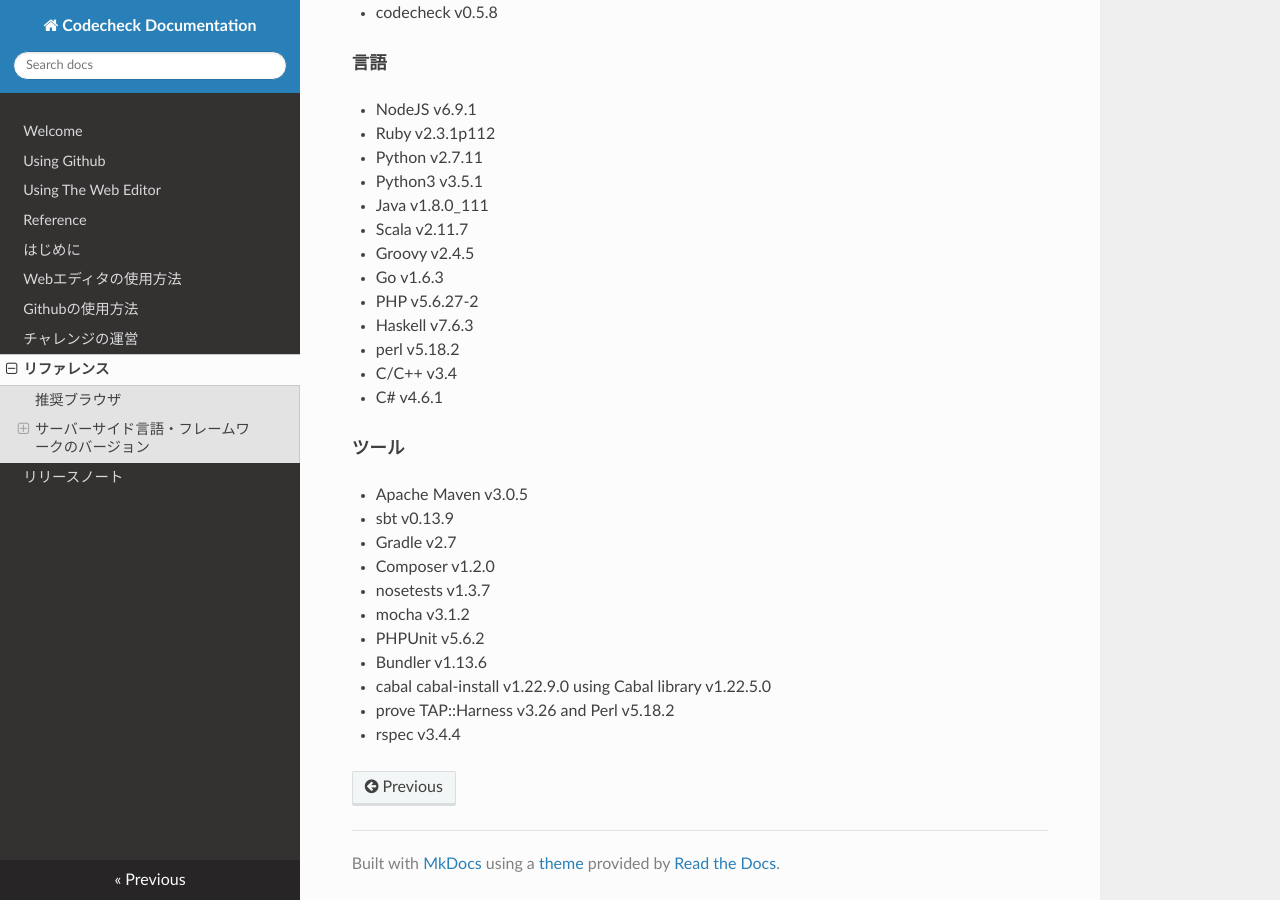
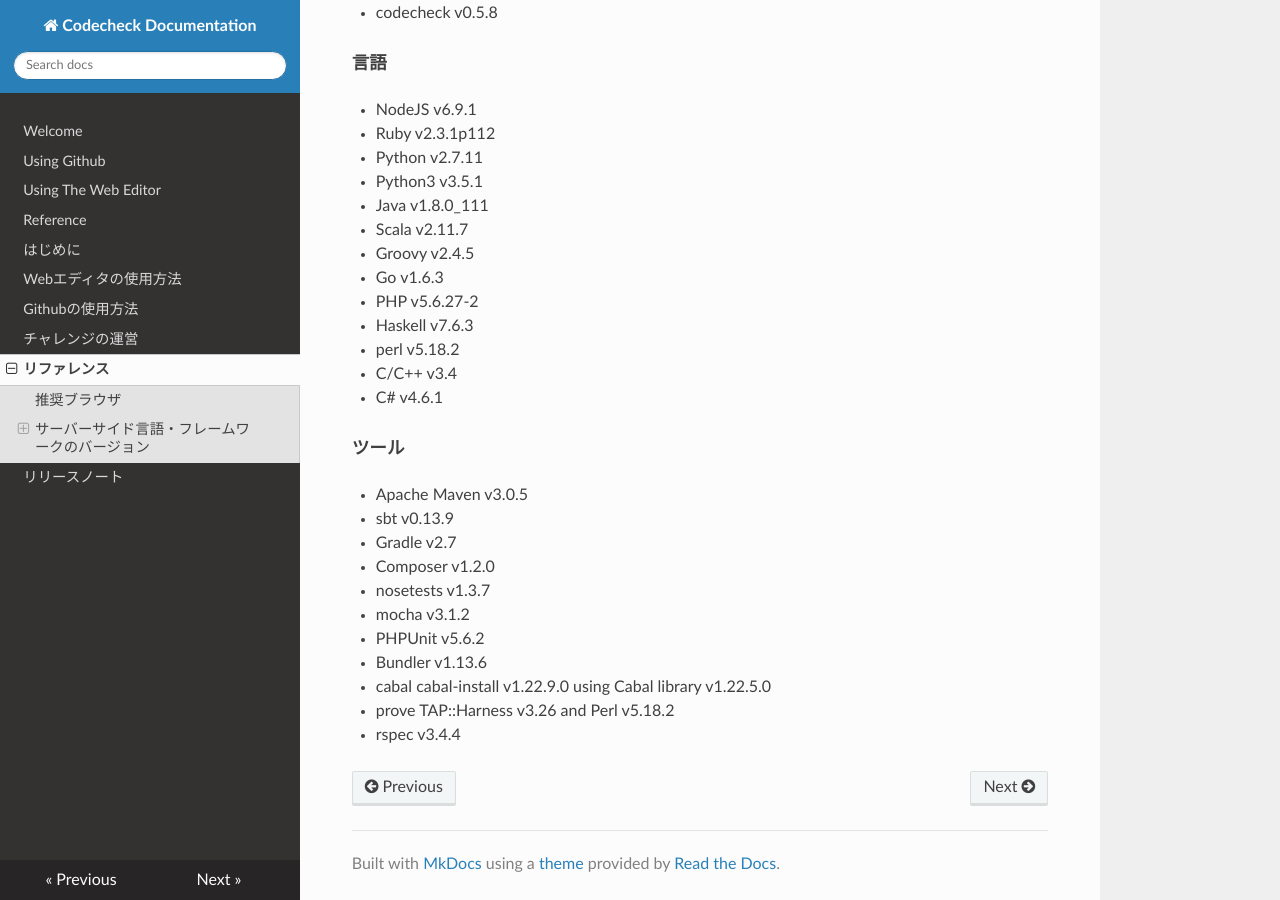
Before and after one commit to code-check/docs, an MkDocs documentation site: the page built from source/docs/ja/reference_users.md, in a window 1280 px wide and 900 px high, scrolled down 524 px. Built offline with MkDocs 1.6.1, drawn with Linux system fonts in a browser that asks for light colours; nearby versions of some CDN libraries; old or Windows-style settings are respelled for this version of MkDocs.

Commit message:
:recycle: update file setting

```diff
--- a/source/mkdocs.yml
+++ b/source/mkdocs.yml
@@ -34,5 +34,5 @@
 - Githubの使用方法: ja/guide_github.md
 - チャレンジの運営: ja/guide_organizing_challenges.md
 - リファレンス: ja/reference_users.md
-- リリースノート: ja/release_notes.md
+- リリースノート: ja/release/notes.md
 # - 運営者リファレンス: ja/reference_organizers.md
```
